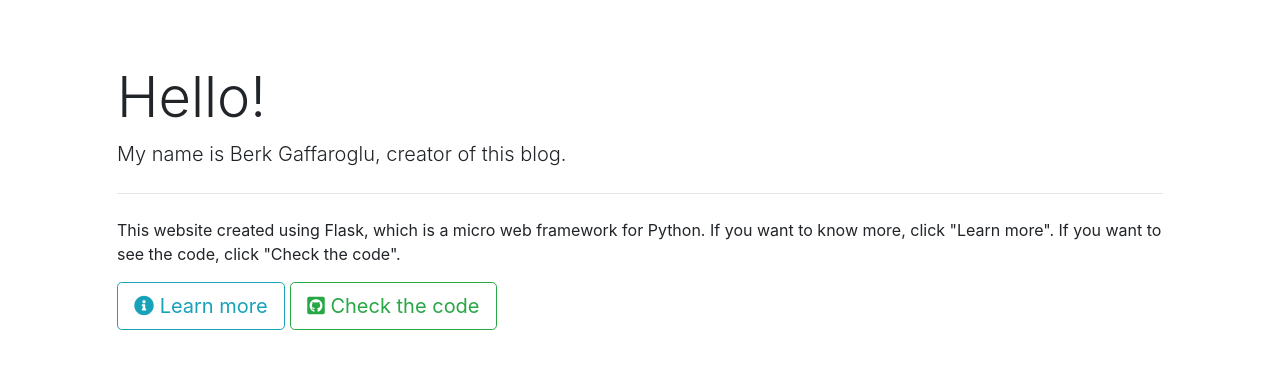
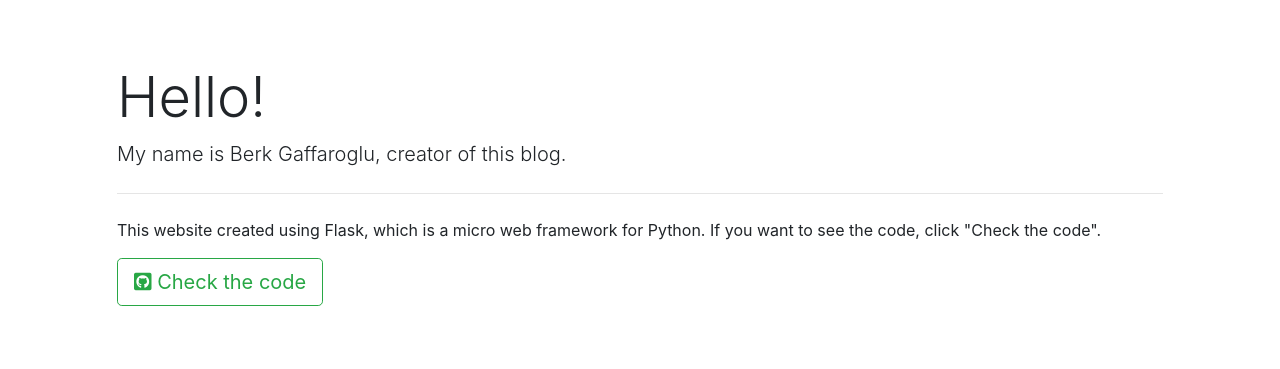
Before and after one commit to berkgaffaroglu/flaskblog, a Flask app: page / in a window 1280 px wide. Shown: the part 56-425 px from the top of the page. Run offline with Flask 2, Linux system fonts and the light colour scheme; some libraries are stand-ins or nearby versions.

Commit message:
Update home.html

```diff
--- a/flaskblog/templates/home.html
+++ b/flaskblog/templates/home.html
@@ -6,9 +6,8 @@
   <h1 class="display-4">Hello!</h1>
   <p class="lead">My name is Berk Gaffaroglu, creator of this blog.</p>
   <hr class="my-4">
-  <p>This website created using Flask, which is a micro web framework for Python. If you want to know more, click "Learn more". If you want to see the code, click "Check the code".</p>
+  <p>This website created using Flask, which is a micro web framework for Python. If you want to see the code, click "Check the code".</p>
   <p class="lead">
-    <a class="btn btn-outline-info btn-lg" href="#" role="button"><i class="fas fa-info-circle"></i> Learn more</a>
     <a class="btn btn-outline-success btn-lg" href="https://github.com/berkgaffaroglu/flaskblog" role="button"><i class="fab fa-github-square"></i> Check the code</a>
   </p>
 </div>
```
